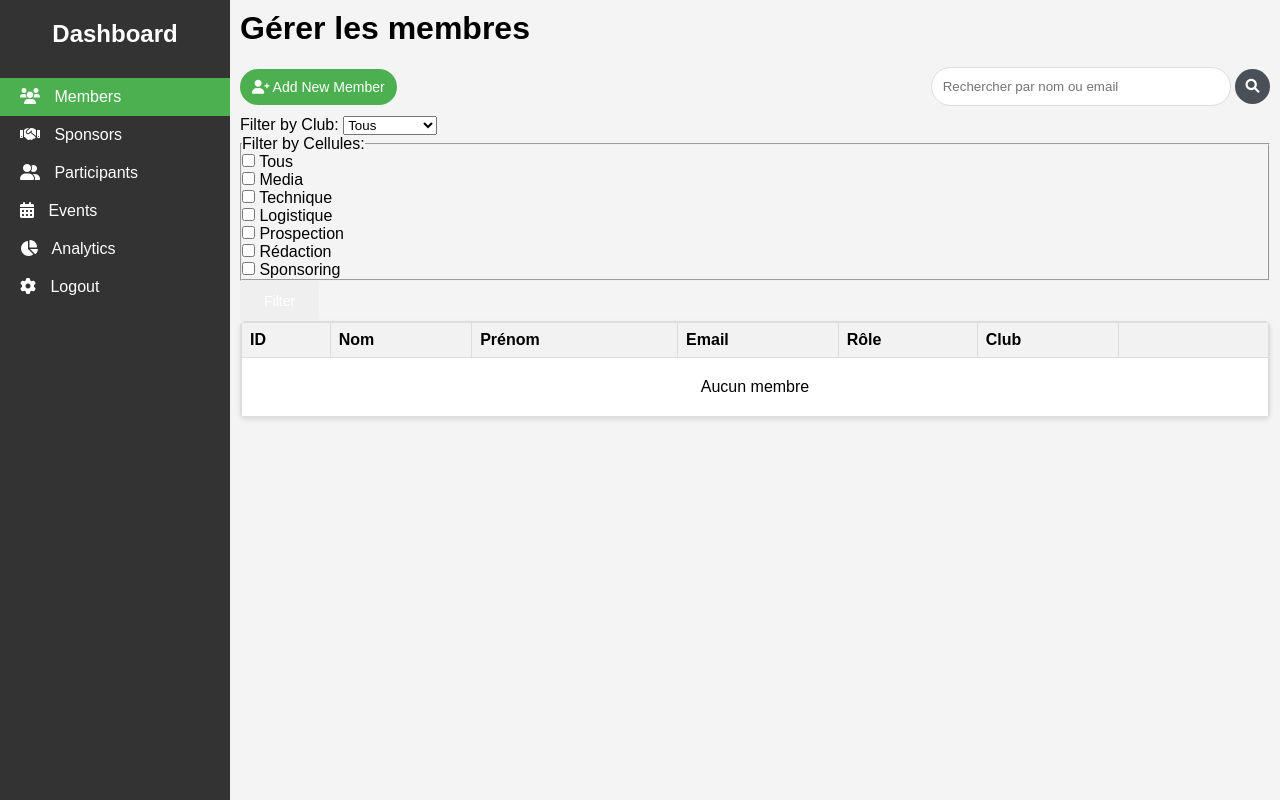
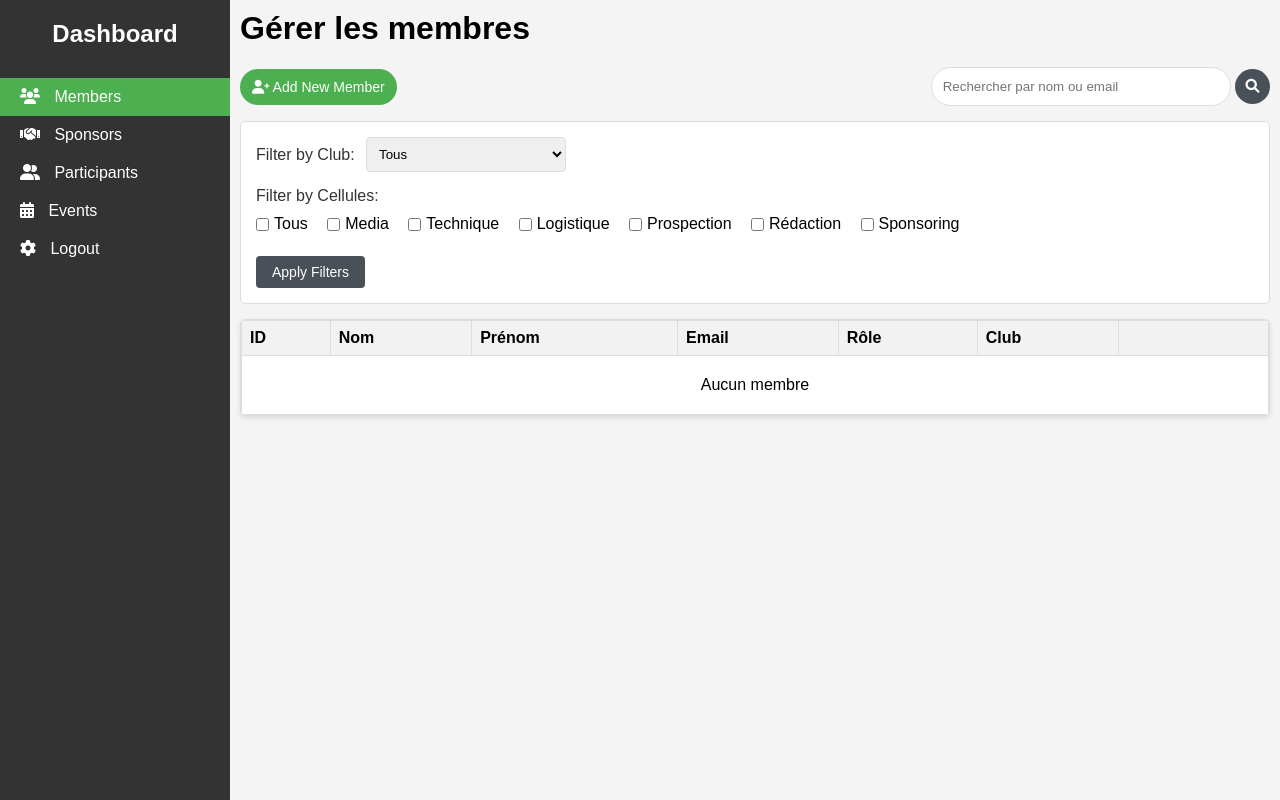
Before and after one commit to Anass-Fajoui/FGE_WebAPP, a Flask app: page /members in a window 1280 px wide. Run offline with Flask 3, Linux system fonts and the light colour scheme; some libraries are stand-ins or nearby versions.

Commit message:
something

```diff
--- a/app.py
+++ b/app.py
@@ -3,15 +3,11 @@
 from models import db, Membre, s_inscrire
 
 app = Flask(__name__)
+
 app.config['TEMPLATES_AUTO_RELOAD'] = True
-
-
 app.config['SECRET_KEY'] = 'AnassLpro165'
 app.config['SQLALCHEMY_DATABASE_URI'] = 'mysql+pymysql://root:anasslpro@localhost/fge'
 app.config['SQLALCHEMY_TRACK_MODIFICATIONS'] = False
-
-
-
 
 db.init_app(app)
 
@@ -21,46 +17,46 @@
     return render_template('home.html')
 
 
-
-
 @app.route('/members')
 def list_members():
-
     club_id = request.args.get('Club_id')
     cellule_ids = request.args.getlist('Cellule_id')
 
+    search_query = request.args.get('search', '').lower()
 
     query = Membre.query
 
-    if club_id:  #
+    if search_query:
+        query = query.filter(
+            db.or_(
+                Membre.Nom.ilike(f'%{search_query}%'),
+                Membre.Prenom.ilike(f'%{search_query}%'),
+                Membre.Email.ilike(f'%{search_query}%')
+            )
+        )
+
+    if club_id:
         query = query.filter(Membre.Club_id == club_id)
 
-    if cellule_ids:
-        query = query.join(s_inscrire, s_inscrire.Membre_id == Membre.Membre_id).filter(s_inscrire.Cellule_id.in_(cellule_ids))
-
+    if cellule_ids!= [] and cellule_ids != ['']:
+        query = query.join(s_inscrire, s_inscrire.Membre_id == Membre.Membre_id).filter(
+            s_inscrire.Cellule_id.in_(cellule_ids)
+        )
 
     members = query.all()
 
     return render_template('members.html', members=members)
 
 
+
 @app.route('/members/add_member', methods=['POST', 'GET'])
 def add_member():
     if request.method == 'POST':
-
-        # id = request.form['Membre_id']
         nom = request.form['Nom']
         prenom = request.form['Prenom']
         email = request.form['Email']
         role = request.form['Role']
         club_id = request.form['Club_id']
-
-
-        # existing_member = Membre.query.filter_by(Membre_id=id).first()
-
-        # if existing_member:
-        #     flash('A member with this ID already exists.', 'error')
-        #     return redirect('/members/add_member')
 
 
         if len(nom) > 50:
@@ -71,7 +67,7 @@
             flash("The prénom cannot be longer than 50 characters.", 'error')
             return redirect('/members/add_member')
 
-        if len(email) > 50:
+        if len(email) > 100:
             flash("The email cannot be longer than 50 characters.", 'error')
             return redirect('/members/add_member')
 
@@ -81,7 +77,7 @@
 
 
         selected_cellules = request.form.getlist('Cellule_id')
-        print(selected_cellules)
+        # print(selected_cellules)
 
 
         chief_cellules = {key: value for key, value in request.form.items() if key.startswith("chief_")}
@@ -174,7 +170,6 @@
     return render_template(
         'edit_member.html',
         member=member,
-        # cellules=cellules,
         member_cellules=member_cellules,
         chief_status=chief_status
     )
--- a/static/members.css
+++ b/static/members.css
@@ -101,21 +101,84 @@
 
 }
 
-/* .tabs{
-    margin: 20px;
+.filter-section {
+    background: white;
+    padding: 15px;
+    border: 1px solid #ddd;
+    border-radius: 5px;
+    margin: 15px 0;
+}
+
+.filter-section form {
+    display: flex;
+    flex-direction: column;
+    gap: 15px;
+}
+
+.filter-group {
     display: flex;
     align-items: center;
-    justify-content: space-around;
+    gap: 10px;
 }
-.tabs a{
-    padding: 10px 20px;
-    border-radius: 20px;
-    margin-right: 10px;
-    text-decoration: none;
+
+.filter-group label {
+    color: #333;
+    font-weight: 500;
+    min-width: 100px;
+}
+
+.filter-group select {
+    padding: 8px;
+    border: 1px solid #ddd;
+    border-radius: 4px;
+    width: 200px;
+}
+
+.filter-group select:focus {
+    border-color: #495057;
+    outline: none;
+}
+
+fieldset {
+    border: none;
+    padding: 0;
+    margin: 0;
+}
+
+fieldset legend {
+    font-weight: 500;
+    color: #333;
+    margin-bottom: 10px;
+
+}
+
+fieldset label {
+    display: inline-flex;
+    align-items: center;
+    gap: 5px;
+    margin-right: 15px;
+    margin-bottom: 8px;
+    cursor: pointer;
+}
+
+fieldset input[type="checkbox"] {
+    cursor: pointer;
+}
+
+.filter-button {
+    align-self: flex-start;
+    background-color: #495057;
     color: white;
-    background-color: #4CAF50;
-    transition-duration: 0.3s;
-} */
+    padding: 8px 16px;
+    border: none;
+    border-radius: 4px;
+    cursor: pointer;
+    transition: background-color 0.2s;
+}
+
+.filter-button:hover {
+    background-color: #343a40;
+}
 
 
 
@@ -221,3 +284,6 @@
     text-decoration: none;
     color: #333;
 }
+/* *{
+    font-family: "Raleway", sans-serif;
+} */
--- a/templates/members.html
+++ b/templates/members.html
@@ -7,6 +7,10 @@
     <title>Members List</title>
     <link rel="stylesheet" href="../static/members.css">
     <link href="https://cdn.jsdelivr.net/npm/sweetalert2@11.7.4/dist/sweetalert2.min.css" rel="stylesheet">
+
+    <link rel="preconnect" href="https://fonts.googleapis.com">
+    <link rel="preconnect" href="https://fonts.gstatic.com" crossorigin>
+    <link href="https://fonts.googleapis.com/css2?family=Open+Sans:ital,wght@0,300..800;1,300..800&family=Poppins:ital,wght@0,100;0,200;0,300;0,400;0,500;0,600;0,700;0,800;0,900;1,100;1,200;1,300;1,400;1,500;1,600;1,700;1,800;1,900&family=Raleway:ital,wght@0,100..900;1,100..900&family=Work+Sans:ital,wght@0,100..900;1,100..900&display=swap" rel="stylesheet">
 
 </head>
 <body>
@@ -24,9 +28,6 @@
             </li>
             <li>
                 <a href=""><i class="fas fa-calendar-alt"></i> Events</a>
-            </li>
-            <li>
-                <a href=""><i class="fas fa-chart-pie"></i> Analytics</a>
             </li>
             <li>
                 <a href=""><i class="fas fa-cog"></i> Logout</a>
@@ -49,45 +50,47 @@
             </form>
         </div>
 
+        <div class="filter-section">
             <form method="get" action="/members">
+                <div class="filter-group">
                     <label for="clubFilter">Filter by Club:</label>
-
                     <select name="Club_id" id="clubFilter">
                         <option value="">Tous</option>
                         <option value="1">FGE Inpt</option>
                         <option value="2">FGE Ensias</option>
                         <option value="3">FGE Insea</option>
                     </select>
+                </div>
 
-            <!-- Filter by Cellules (Checkboxes) -->
                 <fieldset>
                     <legend>Filter by Cellules:</legend>
-
                     <label>
                         <input type="checkbox" name="Cellule_id" value=""> Tous
-                    </label><br>
+                    </label>
                     <label>
                         <input type="checkbox" name="Cellule_id" value="1"> Media
-                    </label><br>
+                    </label>
                     <label>
                         <input type="checkbox" name="Cellule_id" value="2"> Technique
-                    </label><br>
+                    </label>
                     <label>
                         <input type="checkbox" name="Cellule_id" value="3"> Logistique
-                    </label><br>
+                    </label>
                     <label>
                         <input type="checkbox" name="Cellule_id" value="4"> Prospection
-                    </label><br>
+                    </label>
                     <label>
                         <input type="checkbox" name="Cellule_id" value="5"> Rédaction
-                    </label><br>
+                    </label>
                     <label>
                         <input type="checkbox" name="Cellule_id" value="6"> Sponsoring
-                    </label><br>
+                    </label>
                 </fieldset>
 
-            <button type="submit">Filter</button>
+                <button type="submit" class="filter-button">Apply Filters</button>
             </form>
+        </div>
+
         <div class="container">
             <table>
                 <thead>
@@ -105,7 +108,7 @@
                 <tbody>
                     {% for member in members %}
                     <tr>
-                        <td class="idCol">{{ member.Membre_id }}</td>
+                        <td class="idCol" style="text-align: center;">{{ member.Membre_id }}</td>
                         <td class="nomCol">{{ member.Nom }}</td>
                         <td class="prenomCol">{{ member.Prenom }}</td>
                         <td class="emailCol">{{ member.Email }}</td>
```
Lines whose indentation alone changed are shown as unchanged.
